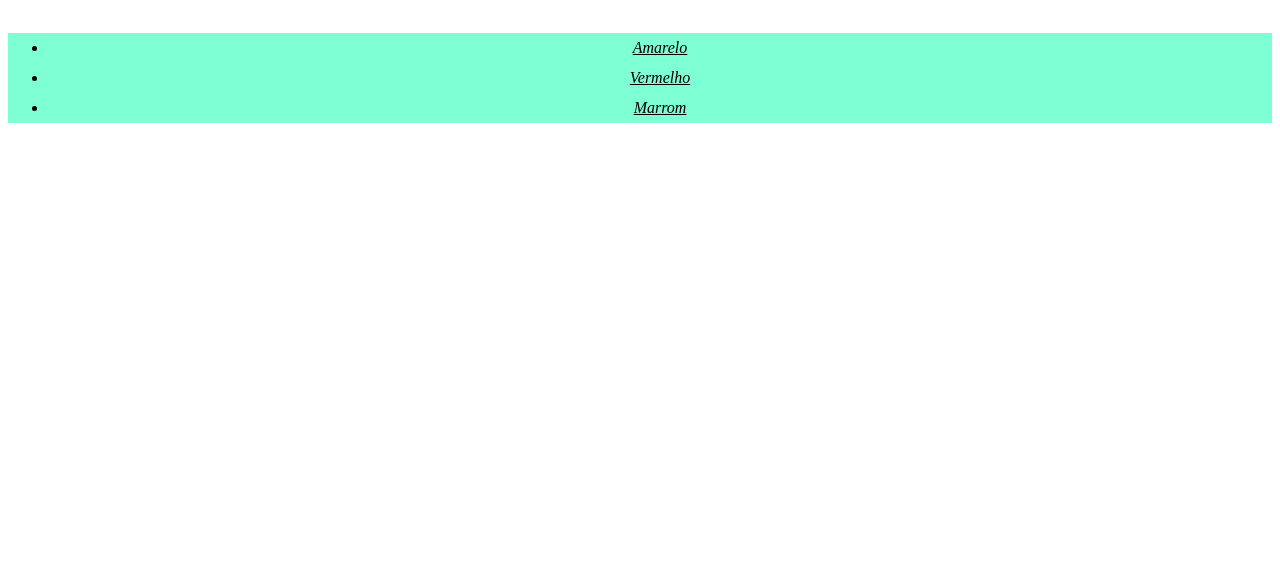
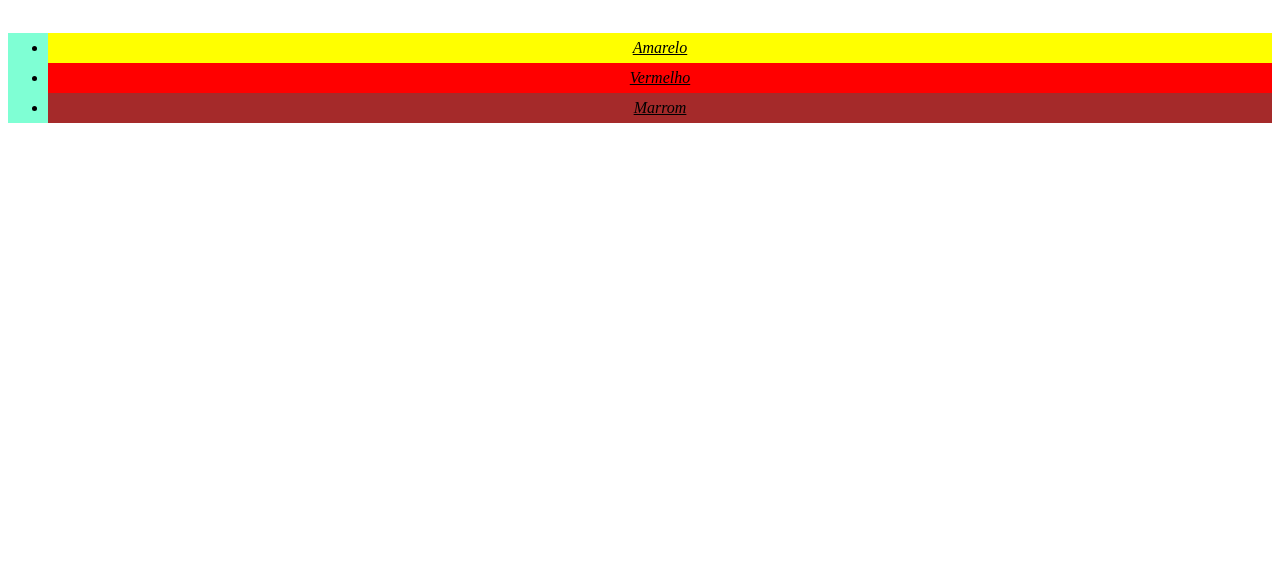
Before and after one commit to LuanaMayumi/trybe-exercicios, a plain HTML site: page fundamentos/bloco-03-introducao-a-html-e-css/dia-2-html-css-primeiros-passos-em-css/index.html in a window 1280 px wide. Shown: the part 237-800 px from the top of the page. Drawn offline with Linux system fonts and the light colour scheme.

Commit message:
alteracao de background itens lista

```diff
--- a/fundamentos/bloco-03-introducao-a-html-e-css/dia-2-html-css-primeiros-passos-em-css/index.html
+++ b/fundamentos/bloco-03-introducao-a-html-e-css/dia-2-html-css-primeiros-passos-em-css/index.html
@@ -23,15 +23,20 @@ font-style: oblique;
 
 .fundoModificado {background-color: aquamarine;}
 
+.fundoAmarelo {background-color: yellow;}
+
+.fundoVermelho {background-color: red;}
+
+.fundoMarrom {background-color: brown;}
     </style>
   </head>
   <body>
     <h1> Exercícios 3.2</h1>
     <p class="fundoModificado">Qual é a sua cor favorita?</p>
     <ul class="fundoModificado">
-      <li>Amarelo</li>
-      <li>Vermelho</li>
-      <li>Marrom</li>
+      <li class="fundoAmarelo">Amarelo</li>
+      <li class="fundoVermelho">Vermelho</li>
+      <li class="fundoMarrom">Marrom</li>
     </ul>
   </body>
 </html>
```
